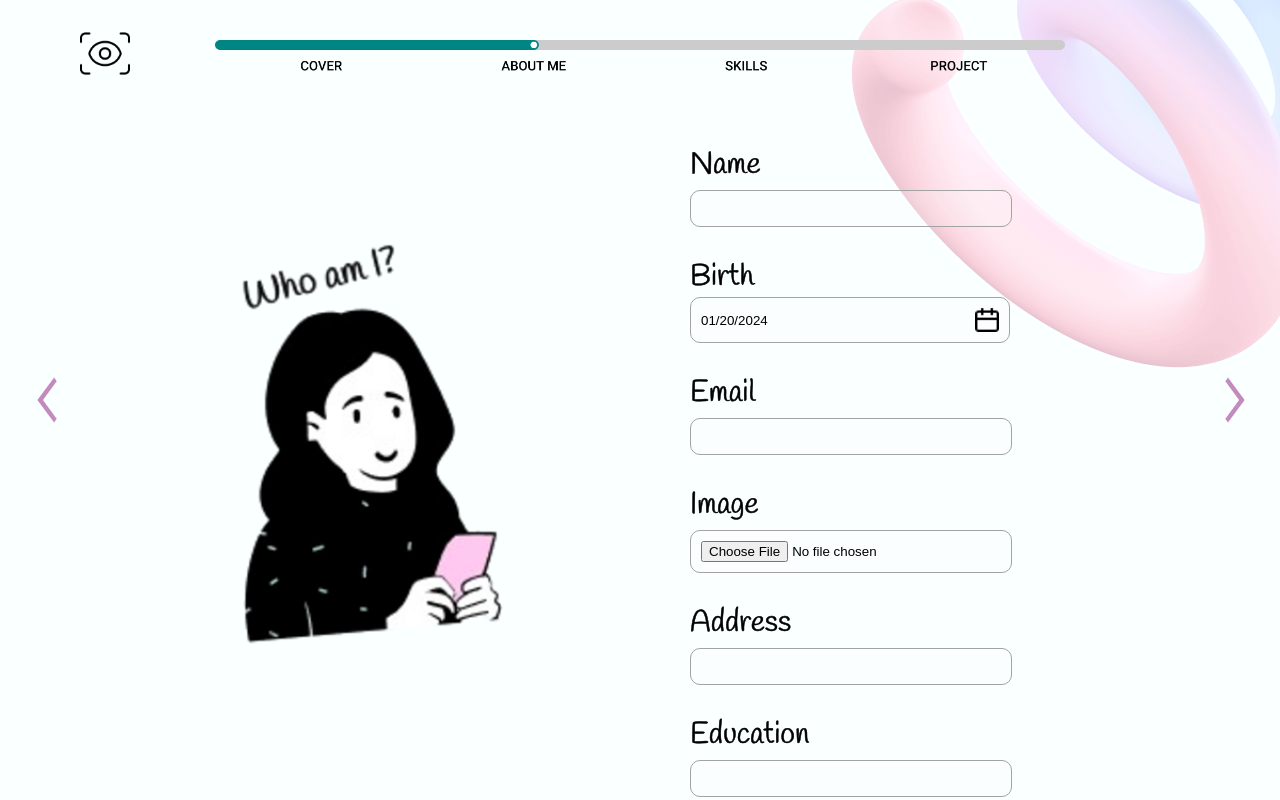
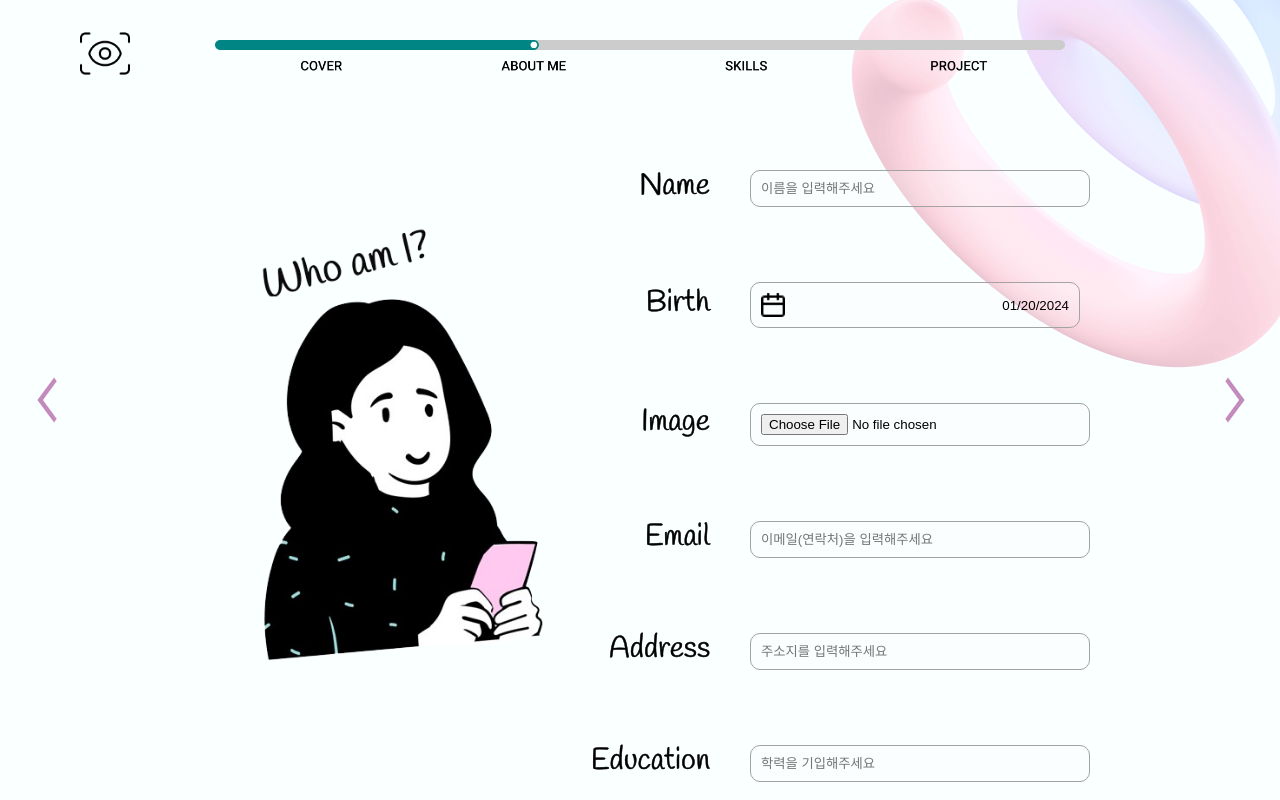
Before and after one commit to GYJS-KAIST-MadCamp-Week4/PortfolioGenerator, a React (Create React App) app in the folder frontend/: page /create/about in a window 1280 px wide. Built offline with nearby package versions, Linux system fonts and the light colour scheme.

Commit message:
create/about

```diff
--- a/frontend/src/components/CreateAbout.js
+++ b/frontend/src/components/CreateAbout.js
@@ -57,7 +57,7 @@ const CreateAbout = () => {
                 <form className="form-about">
                     <div className="form-group">
                         <label htmlFor="name">Name</label>
-                        <input type="text" id="name" name="name" value={formData.name} onChange={handleInputChange} />
+                        <input type="text" id="name" name="name" value={formData.name} onChange={handleInputChange} placeholder="이름을 입력해주세요"/>
                     </div>
                     <div className="form-group">
                     <label htmlFor="birthDate">Birth</label>
@@ -68,20 +68,20 @@ const CreateAbout = () => {
                     />
                     </div>
                     <div className="form-group">
-                        <label htmlFor="email">Email</label>
-                        <input type="email" id="email" name="email" value={formData.email} onChange={handleInputChange} />
-                    </div>
-                    <div className="form-group">
                         <label htmlFor="image">Image</label>
                         <input type="file" id="image" name="image" onChange={handleImageChange} />
                     </div>
                     <div className="form-group">
+                        <label htmlFor="email">Email</label>
+                        <input type="email" id="email" name="email" value={formData.email} onChange={handleInputChange} placeholder="이메일(연락처)을 입력해주세요" />
+                    </div>
+                    <div className="form-group">
                         <label htmlFor="address">Address</label>
-                        <input type="text" id="address" name="address" value={formData.address} onChange={handleInputChange} />
+                        <input type="text" id="address" name="address" value={formData.address} onChange={handleInputChange} placeholder="주소지를 입력해주세요" />
                     </div>
                     <div className="form-group">
                         <label htmlFor="education">Education</label>
-                        <input type="text" id="education" name="education" value={formData.education} onChange={handleInputChange} />
+                        <input type="text" id="education" name="education" value={formData.education} onChange={handleInputChange} placeholder="학력을 기입해주세요" />
                     </div>
                 </form>
                 <div className="arrow right-about"></div>
--- a/frontend/src/components/static/CreateAbout.css
+++ b/frontend/src/components/static/CreateAbout.css
@@ -81,39 +81,34 @@
 .form-about {
     display: flex;
     flex-direction: column;
-    align-items: flex-start; /* Align to the start of the flex container */
+    align-items: flex-start;
     justify-content: center;
-    margin-left: auto; /* Center the form in the main container */
+    margin-left: auto;
     margin-right: auto;
-    width: 500px; /* This width should match the width of your photo-container-about */
+    width: 500px;
 }
 
 .form-group {
-    margin: 15px 0;
-    margin-left: 300px;
+    display: flex;
+    align-items: center;
+    margin: 35px 35px 35px 200px;
     width: 100%;
 }
 
+
 .form-group label {
-    display: block;
     font-family: 'Handlee';
     font-size: 30px;
     color: #000;
     -webkit-text-stroke: 0.5px #000;
-}
-
-.form-group input {
-    padding: 10px;
-    margin-top: 5px;
-    width: 300px;
-    background-color: rgba(245, 245, 245, 0.16);
-    border-radius: 10px;
-    border: 1px solid #a3a3a3;
+    width: 120px;
+    margin-right: 40px;
+    text-align: right;
 }
 
 .custom-input {
     padding: 10px;
-    width: 320px;
+    width: 330px;
     background-color: rgba(245, 245, 245, 0.16);
     border-radius: 10px;
     border: 1px solid #a3a3a3;
@@ -121,6 +116,17 @@
     justify-content: space-between;
     align-items: center;
     cursor: pointer;
+    flex-direction: row-reverse;
+}
+
+.form-group input,
+.form-group .custom-input {
+    flex: 1;
+    padding: 10px;
+    margin-top: 5px;
+    background-color: rgba(245, 245, 245, 0.16);
+    border-radius: 10px;
+    border: 1px solid #a3a3a3;
 }
 
 .calendar-icon {
```
Also changed, not shown: frontend/src/img/aboutme_icon.png.
